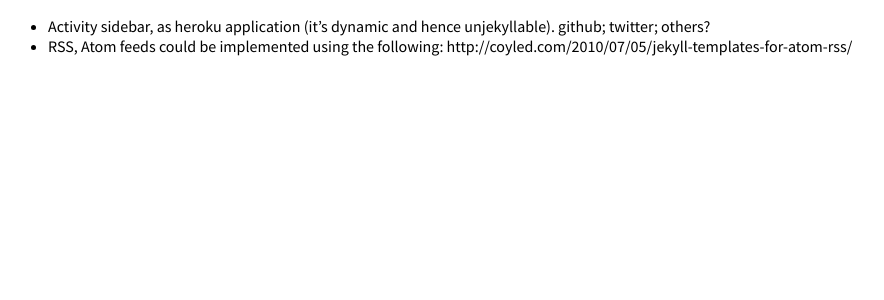
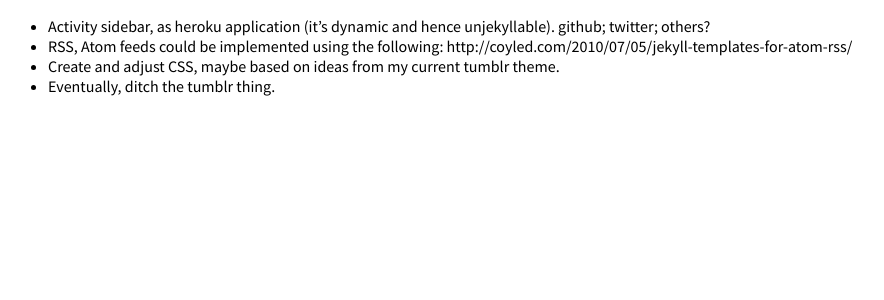
Before and after one commit to froschi/froschi.github.com, a Jekyll site: the page built from TODO.md, in a window 1280 px wide. Shown: the top 300 px of the page, without its empty margins (0-884 px from the left). Built offline with Jekyll 4.4.1, drawn with Linux system fonts in a browser that asks for light colours; Markdown is read by kramdown in place of the engine named in the settings.

Commit message:
Add some TODOs.
Signed-off-by: Thorsten Fischer <thorsten@froschi.org>

```diff
--- a/TODO.md
+++ b/TODO.md
@@ -4,3 +4,5 @@ title: TODO list
 ---
 * Activity sidebar, as heroku application (it's dynamic and hence unjekyllable). github; twitter; others?
 * RSS, Atom feeds could be implemented using the following: http://coyled.com/2010/07/05/jekyll-templates-for-atom-rss/
+* Create and adjust CSS, maybe based on ideas from my current tumblr theme.
+* Eventually, ditch the tumblr thing.
```
